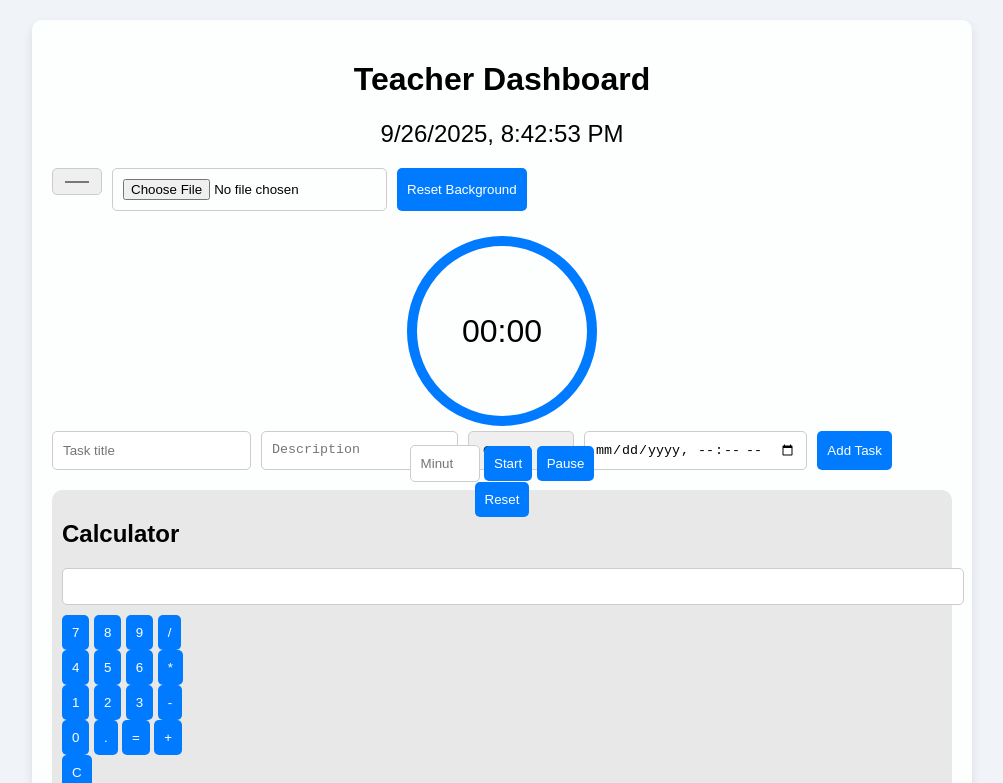
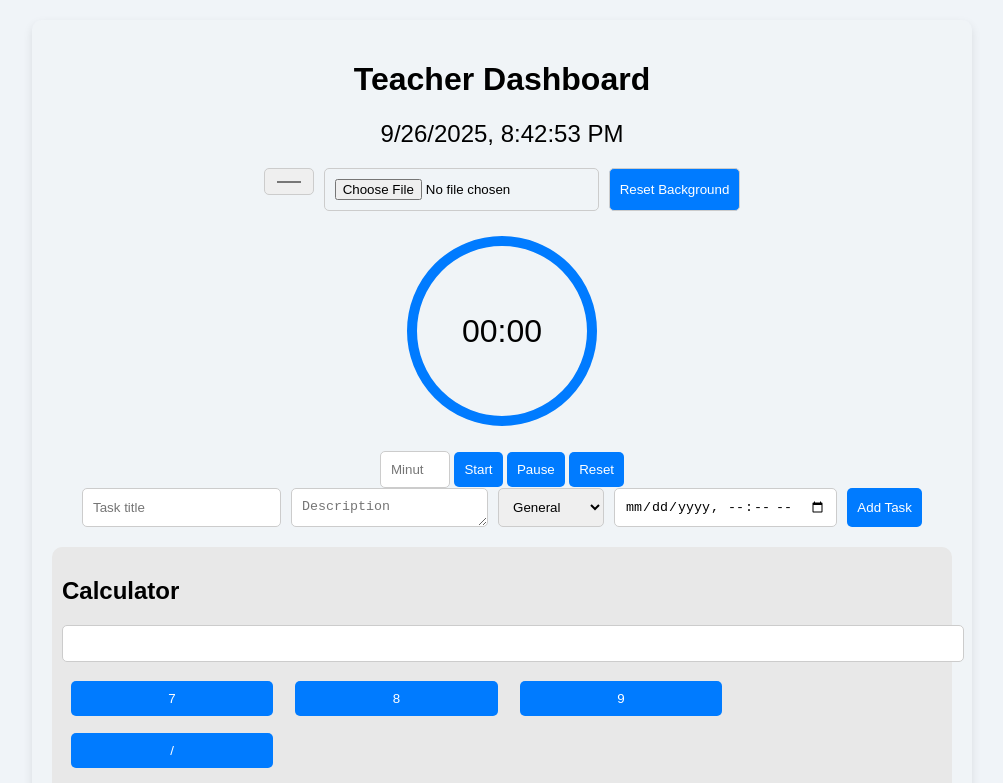
Before and after one commit to 67mango09/teachersnotes, a plain HTML site: page index.html in a window 1280 px wide. Both pictures are taken after a click on the button "Reset Background". Shown: the top 783 px of the page, without its empty margins (138-1141 px from the left). Drawn offline with Linux system fonts and the light colour scheme.

Commit message:
Update index.html

```diff
--- a/index.html
+++ b/index.html
@@ -7,7 +7,6 @@
 <style>
   body {
     font-family: Arial, sans-serif;
-    background: #f0f4f8;
     margin: 0;
     padding: 20px;
     transition: background 0.5s ease;
@@ -15,16 +14,36 @@
   .container {
     max-width: 900px;
     margin: auto;
-    background: rgba(255,255,255,0.9);
+    background: rgba(255,255,255,0.8); /* semi-transparent for background */
     padding: 20px;
     border-radius: 10px;
     box-shadow: 0 4px 10px rgba(0,0,0,0.1);
   }
   h1 { text-align: center; }
   #clock { font-size: 1.5em; text-align: center; margin-bottom: 20px; }
-  form { display: flex; flex-wrap: wrap; gap: 10px; margin-bottom: 20px; }
+
+  /* Background controls */
+  #backgroundControls { margin-bottom: 20px; display: flex; flex-wrap: wrap; gap: 10px; justify-content: center; }
+  #backgroundControls input, #backgroundControls button { padding: 10px; border-radius: 5px; border: 1px solid #ccc; cursor: pointer; }
+
+  /* Circular timer */
+  #timerContainer {
+    position: relative;
+    width: 200px;
+    height: 200px;
+    margin: 20px auto;
+  }
+  svg { width: 100%; height: 100%; transform: rotate(-90deg); }
+  circle { fill: none; stroke-width: 10; }
+  #backgroundCircle { stroke: #eee; }
+  #progressCircle { stroke: #007bff; stroke-linecap: round; transition: stroke-dashoffset 0.5s linear; }
+  #timeDisplay { position: absolute; top: 50%; left: 50%; transform: translate(-50%, -50%); font-size: 2em; }
+  #timerControls { text-align: center; margin-top: 10px; }
+
+  /* Task list */
+  form { display: flex; flex-wrap: wrap; gap: 10px; margin-bottom: 20px; justify-content: center; }
   input, select, textarea, button { padding: 10px; border-radius: 5px; border: 1px solid #ccc; }
-  button { background: #007bff; color: white; border: none; cursor: pointer; }
+  button { background: #007bff; color: white; border: none; }
   button:hover { background: #0056b3; }
   ul { list-style: none; padding: 0; margin-bottom: 20px; }
   li { display: flex; justify-content: space-between; align-items: center; padding: 10px; border-bottom: 1px solid #eee; flex-wrap: wrap; }
@@ -34,15 +53,11 @@
   .high { color: red; }
   .medium { color: orange; }
   .low { color: green; }
-  #timerContainer { position: relative; width: 200px; height: 200px; margin: auto; }
-  svg { width: 100%; height: 100%; transform: rotate(-90deg); }
-  circle { fill: none; stroke-width: 10; }
-  #backgroundCircle { stroke: #eee; }
-  #progressCircle { stroke: #007bff; stroke-linecap: round; transition: stroke-dashoffset 0.5s linear; }
-  #timeDisplay { position: absolute; top: 50%; left: 50%; transform: translate(-50%, -50%); font-size: 2em; }
-  #backgroundControls { margin-bottom: 20px; display: flex; flex-wrap: wrap; gap: 10px; }
+
+  /* Calculator */
   #calculator { margin-top: 20px; padding: 10px; background: #e8e8e8; border-radius: 10px; }
   #calculator input { width: 100%; margin-bottom: 10px; }
+  #calculator button { width: 23%; margin: 1%; padding: 10px; }
 </style>
 </head>
 <body>
@@ -65,12 +80,12 @@
       <circle id="progressCircle" cx="100" cy="100" r="90" stroke-dasharray="565.48" stroke-dashoffset="0"></circle>
     </svg>
     <div id="timeDisplay">00:00</div>
-    <div style="text-align:center; margin-top:10px;">
-      <input type="number" id="timerMinutes" placeholder="Minutes (max 60)" min="1" max="60">
+  </div>
+  <div id="timerControls">
+    <input type="number" id="timerMinutes" placeholder="Minutes (1-60)" min="1" max="60">
     <button id="startTimerBtn">Start</button>
     <button id="pauseTimerBtn">Pause</button>
     <button id="resetTimerBtn">Reset</button>
-    </div>
   </div>
 
   <!-- Task List -->
@@ -87,7 +102,6 @@
     <input type="datetime-local" id="taskDue" required>
     <button type="submit">Add Task</button>
   </form>
-
   <ul id="taskList"></ul>
 
   <!-- Simple Calculator -->
@@ -139,14 +153,16 @@ const resetBg = document.getElementById('resetBg');
 
 bgColor.addEventListener('input', () => {
   document.body.style.background = bgColor.value;
+  document.querySelector('.container').style.background = bgColor.value + 'cc'; // semi-transparent
 });
 
 bgImage.addEventListener('change', e => {
   const file = e.target.files[0];
-  if(file) {
+  if(file){
     const reader = new FileReader();
     reader.onload = () => {
       document.body.style.background = `url(${reader.result}) no-repeat center center / cover`;
+      document.querySelector('.container').style.background = `url(${reader.result}) no-repeat center center / cover`;
     };
     reader.readAsDataURL(file);
   }
@@ -154,6 +170,7 @@ bgImage.addEventListener('change', e => {
 
 resetBg.addEventListener('click', () => {
   document.body.style.background = bgColor.value;
+  document.querySelector('.container').style.background = bgColor.value + 'cc';
   bgImage.value = '';
 });
 
@@ -175,13 +192,14 @@ function updateTimerDisplay() {
   timeDisplay.textContent = `${minutes.toString().padStart(2,'0')}:${seconds.toString().padStart(2,'0')}`;
   const circleCircumference = 2*Math.PI*90;
   const offset = circleCircumference * (1 - remainingSeconds/totalSeconds);
+  progressCircle.style.strokeDasharray = circleCircumference;
   progressCircle.style.strokeDashoffset = offset;
 }
 
 startBtn.addEventListener('click', () => {
   const minutes = parseInt(timerMinutes.value);
   if(!minutes || minutes > 60) return alert("Enter 1-60 minutes");
-  if(!timerInterval) {
+  clearInterval(timerInterval);
   totalSeconds = minutes*60;
   remainingSeconds = totalSeconds;
   updateTimerDisplay();
@@ -190,14 +208,11 @@ startBtn.addEventListener('click', () => {
     updateTimerDisplay();
     if(remainingSeconds <= 0) clearInterval(timerInterval);
   },1000);
-  }
 });
 
-pauseBtn.addEventListener('click', () => clearInterval(timerInterval) || (timerInterval=null));
-
-resetBtn.addEventListener('click', () => {
+pauseBtn.addEventListener('click', ()=> clearInterval(timerInterval));
+resetBtn.addEventListener('click', ()=>{
   clearInterval(timerInterval);
-  timerInterval = null;
   remainingSeconds = totalSeconds;
   updateTimerDisplay();
 });
```
Lines whose indentation alone changed are shown as unchanged.
